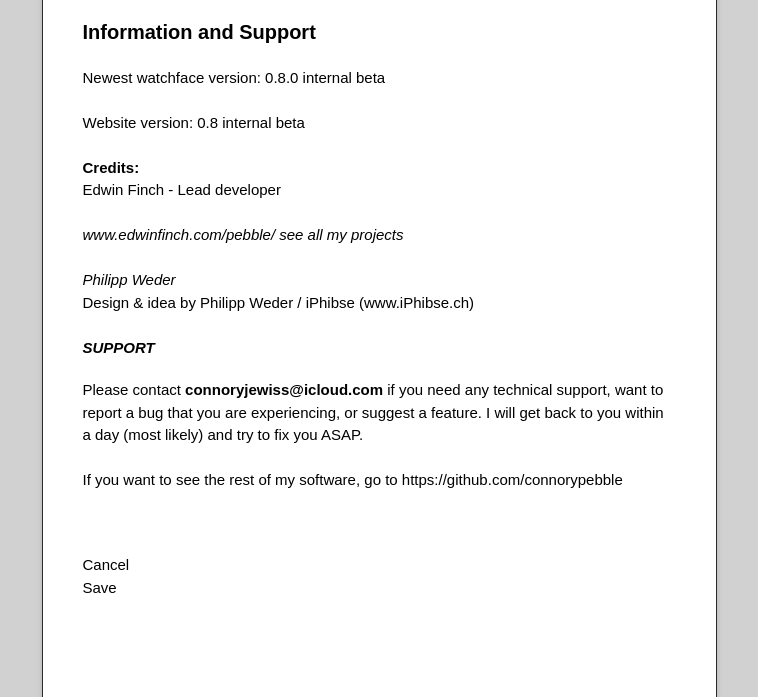
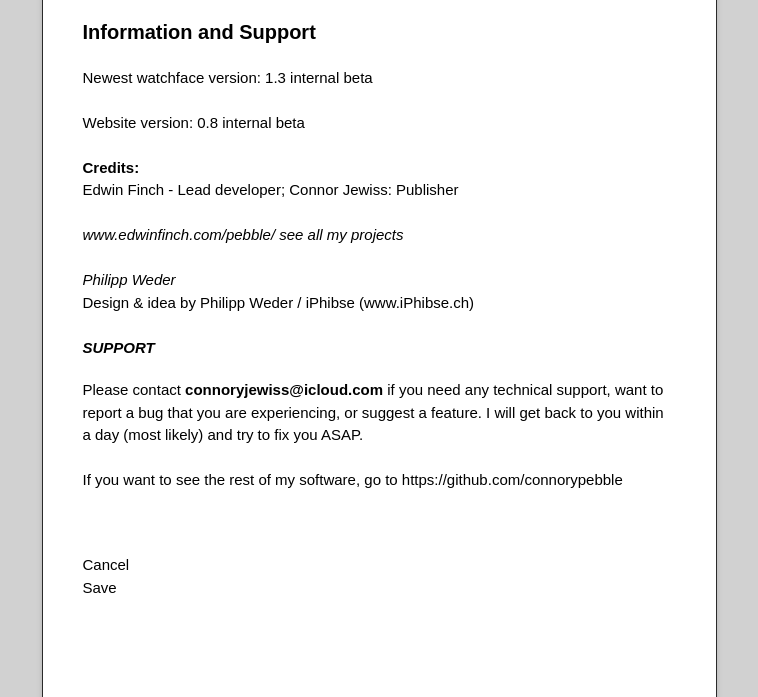
Before and after one commit to connorypebble/connorypebble.github.io, a plain HTML site: page index.html in a window 1280 px wide. Shown: the part 1707-2404 px from the top of the page, without its empty margins (261-1019 px from the left). Drawn offline with nearby package versions, Linux system fonts and the light colour scheme.

Commit message:
Update index.html

```diff
--- a/index.html
+++ b/index.html
@@ -359,9 +359,9 @@ doing this.</b>
     <div>
         <h3>
 <a id="information-and-support" class="anchor" href="#information-and-support" aria-hidden="true"><span class="octicon octicon-link"></span></a>Information and Support</h3>
-<p>Newest watchface version: 0.8.0 internal beta<br><br>
+<p>Newest watchface version: 1.3 internal beta<br><br>
 Website version: 0.8 internal beta<br><br>
-<b>Credits:</b><br> Edwin Finch - Lead developer<br><br>
+<b>Credits:</b><br> Edwin Finch - Lead developer; Connor Jewiss: Publisher<br><br>
 <i>www.edwinfinch.com/pebble/ see all my projects</i><br><br>
 
 <i>Philipp Weder</i><br>
```
